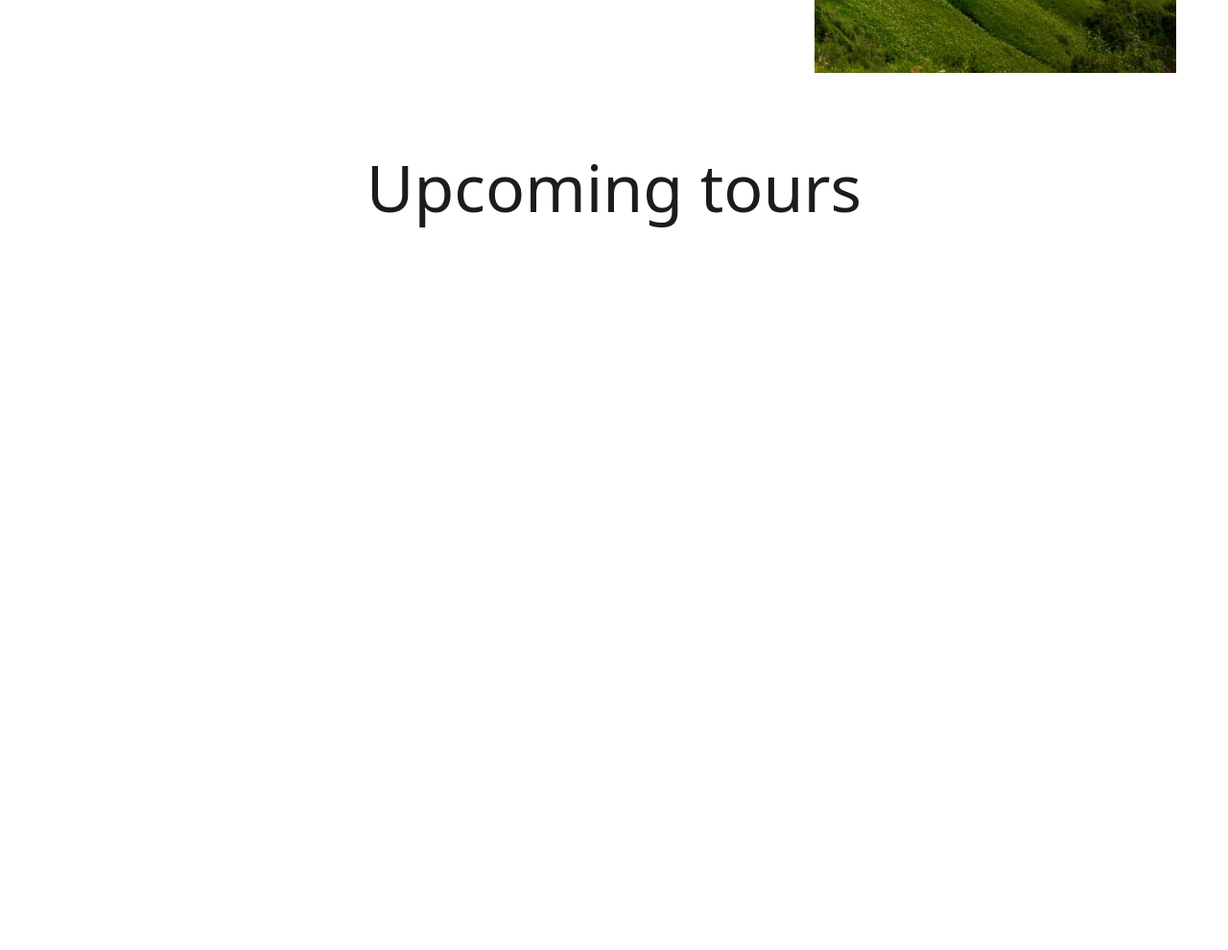
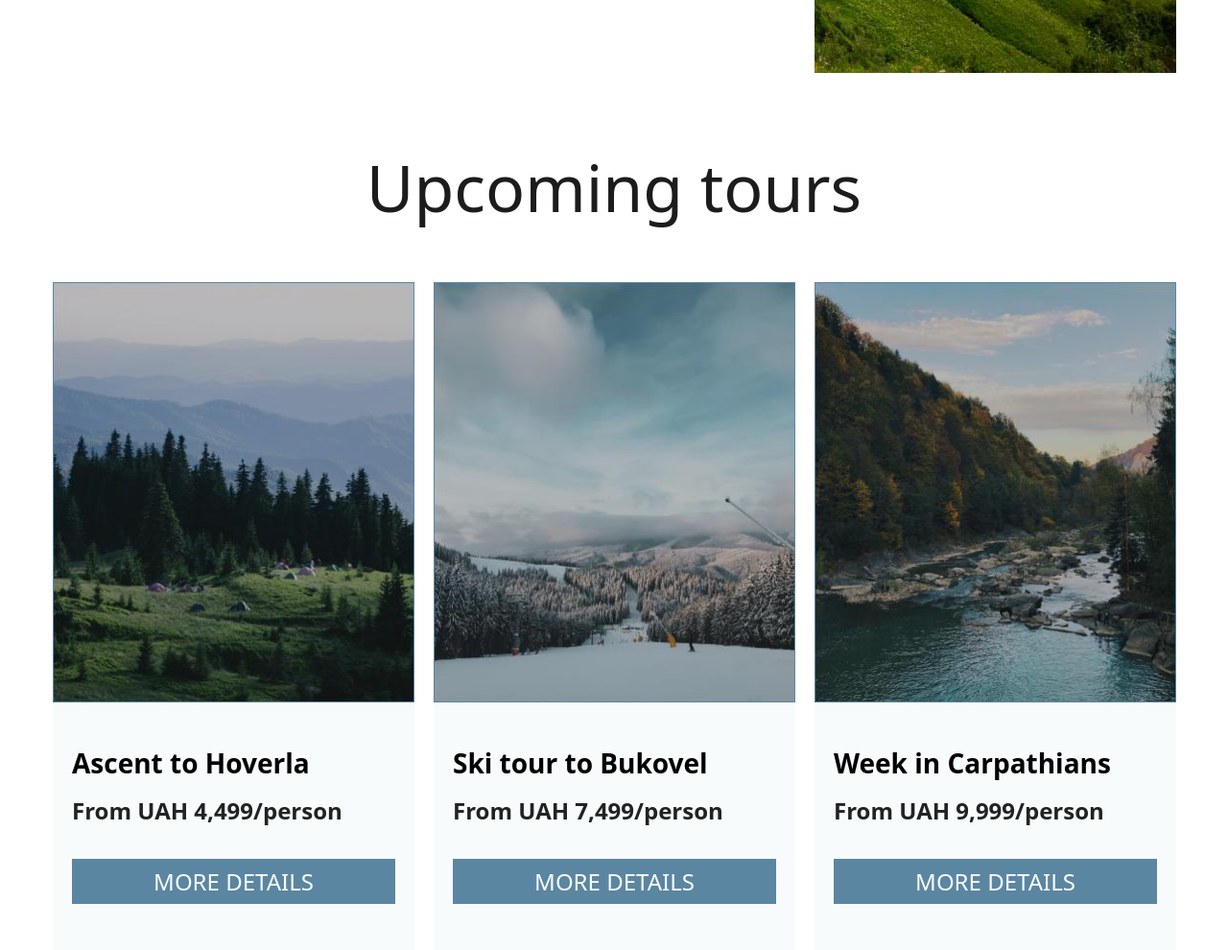
Before and after one commit to serheihimself/carpathians, a plain HTML site: page index.html in a window 1280 px wide. Shown: the part 2134-3124 px from the top of the page at 96% size. Before the commit the page ends 2428 px from the top, so only its background shows below. Drawn offline with nearby package versions, Linux system fonts and the light colour scheme.

Commit message:
upcoming tours commit

```diff
--- a/index.html
+++ b/index.html
@@ -65,7 +65,35 @@
     <li class="about__card"><svg width="40" height="40"><use href="./images/sprite.svg#icon-star"></use></svg><p>comfortable transfer</p></li>
     <li class="about__card"><svg width="40" height="40"><use href="./images/sprite.svg#icon-star"></use></svg><p>professional guides</p></li>
     <li class="about__card"><svg width="40" height="40"><use href="./images/sprite.svg#icon-star"></use></svg><p>accommodation in hotels from 3+</p></li></ul></section>
-    <section class="tours__section section container"><h2 class="second__title">Upcoming tours</h2></section>
+    <section class="tours__section section container">
+      <h2 class="second__title">Upcoming tours</h2>
+      <ul class="tours__section_list">
+      <li class="tours__section_card">
+      <img src="./images/nature1.jpg" alt="nature" width="377" height="438">
+      <div class="tours__section_wrapper">
+      <p class="tours__section_title">Ascent to Hoverla</p>
+      <p class="tours__section_pricetitle">From UAH 4,499/person</p>
+      <button class="tours__section_btn">MORE DETAILS</button>
+    </div>
+    </li>
+      <li class="tours__section_card">
+        <img src="./images/nature2.jpg" alt="nature" width="377" height="438">
+        <div class="tours__section_wrapper">
+      <p class="tours__section_title">Ski tour to Bukovel</p>
+      <p class="tours__section_pricetitle">From UAH 7,499/person</p>
+      <button class="tours__section_btn">MORE DETAILS</button>
+        </div>
+      </li>
+      <li class="tours__section_card">
+        <img src="./images/nature3.jpg" alt="nature" width="377" height="438">
+        <div class="tours__section_wrapper">
+      <p class="tours__section_title">Week in Carpathians</p>
+      <p class="tours__section_pricetitle">From UAH 9,999/person</p>
+      <button class="tours__section_btn">MORE DETAILS</button>
+        </div>
+      </li>
+    </ul>
+    </section>
     </main>
     <footer></footer>
   </body>
--- a/sass/components/_main.scss
+++ b/sass/components/_main.scss
@@ -68,3 +68,33 @@
   font-size: 24px;
   font-weight: 400;
 }
+.tours__section_list {
+  display: flex;
+  gap: 20px;
+}
+.tours__section_card {
+  background-color: var(--background-color);
+  text-align: start;
+}
+.tours__section_wrapper {
+  padding: 44px 20px 48px 20px;
+}
+.tours__section_title {
+  font-size: 28px;
+  font-weight: 600;
+  margin-bottom: 20px;
+}
+.tours__section_pricetitle {
+  font-size: 24px;
+  font-weight: 600;
+  color: var(--secondary-color);
+}
+.tours__section_btn {
+  background-color: var(--accent-color);
+  color: var(--background-color);
+  width: 100%;
+  padding: 10px;
+  margin-top: 36px;
+  font-size: 24px;
+  font-weight: 500;
+}
```
Also changed, not shown: css/main.css, css/main.min.css, images/nature1.jpg (added), images/nature2.jpg (added), images/nature3.jpg (added), 2 other files.
